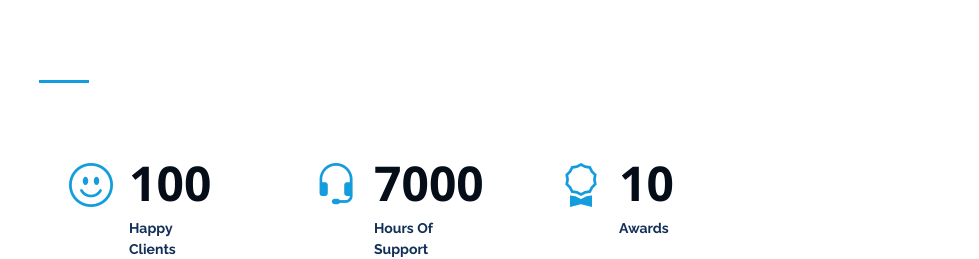
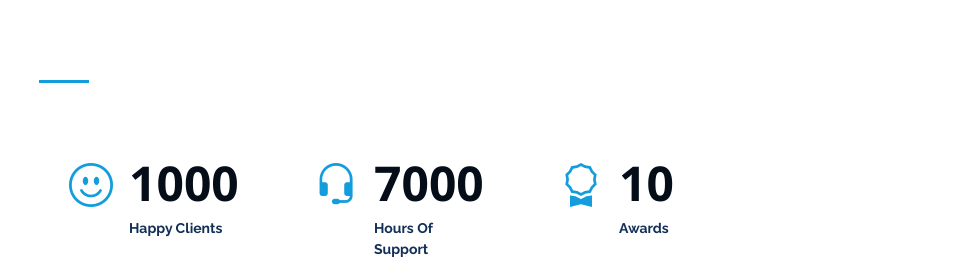
Before and after one commit to sabin9843/myweb, a plain HTML site: page index.html in a window 1280 px wide. Shown: the part 1429-1688 px from the top of the page, without its empty margins (273-1252 px from the left). Drawn offline with nearby package versions, Linux system fonts and the light colour scheme.

Commit message:
Update index.html

```diff
--- a/index.html
+++ b/index.html
@@ -137,7 +137,7 @@
           <div class="col-lg-3 col-md-6 d-md-flex align-items-md-stretch" data-aos="fade-up">
             <div class="count-box">
               <i class="bi bi-emoji-smile"></i>
-              <span data-purecounter-start="0" data-purecounter-end="100"data-purecounter-duration="1" class="purecounter"></span>
+              <span data-purecounter-start="0" data-purecounter-end="1000"data-purecounter-duration="1" class="purecounter"></span>
               <p><strong>Happy Clients</strong> </p>
           </div>
 
```
